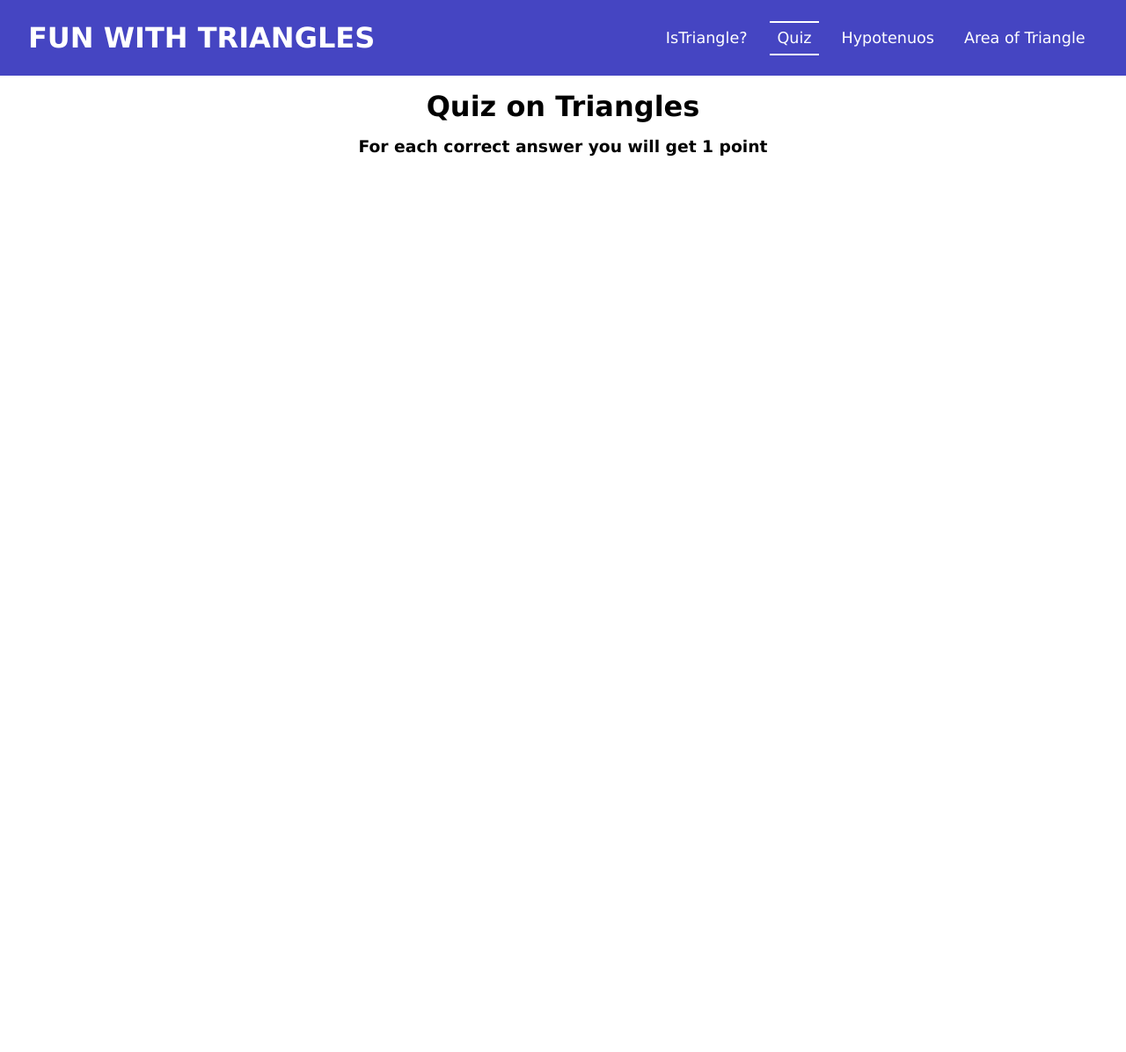
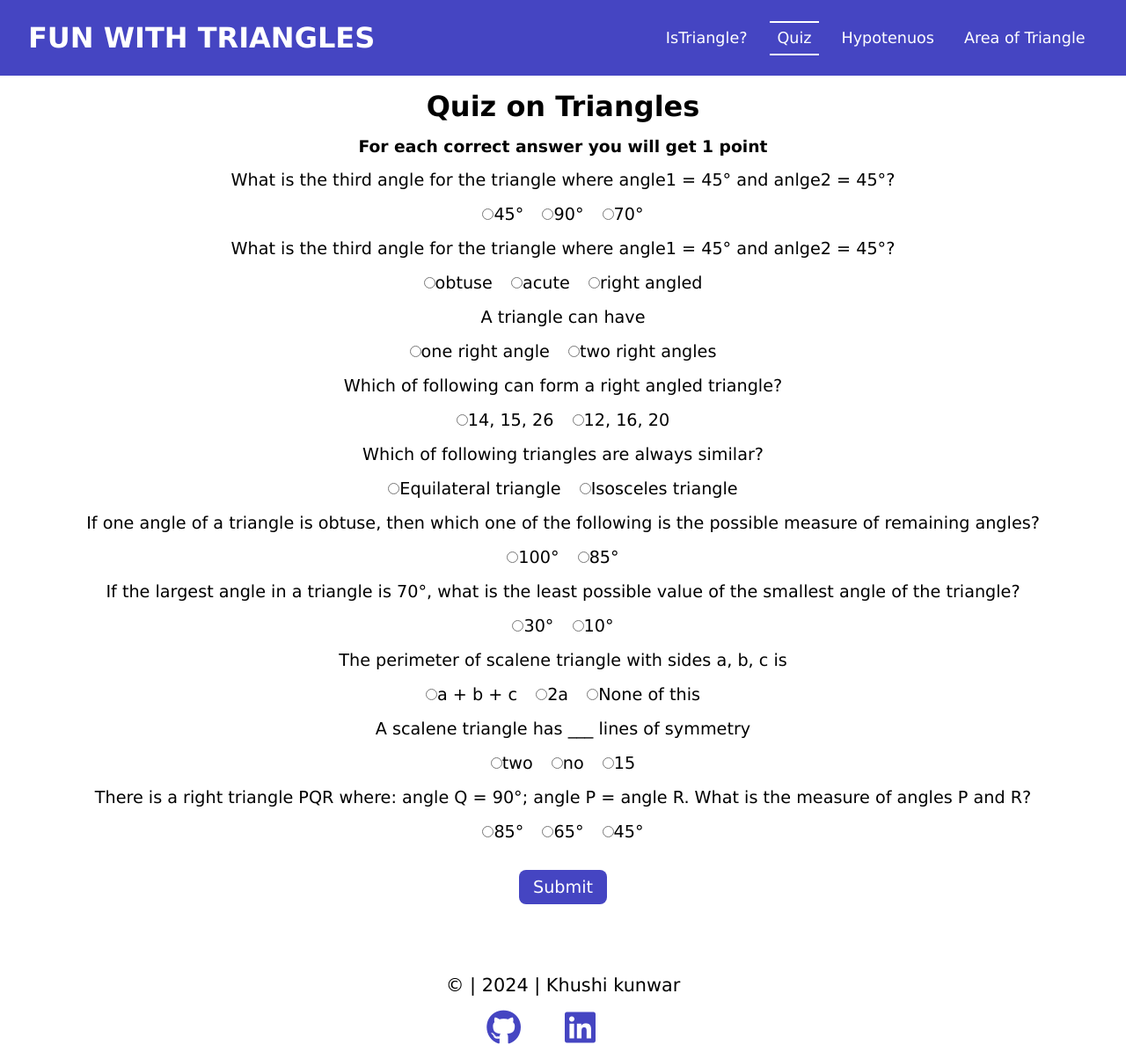
Before and after one commit to khushistar/Triangle-app, a plain HTML site: page Pages/angle-quiz.html in a window 1280 px wide. Shown: the whole page at 88% size. Before the commit the page ends 800 px from the top, so only its background shows below. Drawn offline with Linux system fonts and the light colour scheme.

Commit message:
Update index.html and angle-quiz.html

```diff
--- a/Pages/angle-quiz.html
+++ b/Pages/angle-quiz.html
@@ -1,11 +1,16 @@
 <!DOCTYPE html>
 <html lang="en">
+
 <head>
     <meta charset="UTF-8">
     <meta name="viewport" content="width=device-width, initial-scale=1.0">
     <link rel="stylesheet" href="../style.css">
+    <link rel="stylesheet" href="https://cdnjs.cloudflare.com/ajax/libs/font-awesome/6.4.2/css/all.min.css"
+        integrity="sha512-z3gLpd7yknf1YoNbCzqRKc4qyor8gaKU1qmn+CShxbuBusANI9QpRohGBreCFkKxLhei6S9CQXFEbbKuqLg0DA=="
+        crossorigin="anonymous" referrerpolicy="no-referrer" />
     <title>Triangle-Quiz</title>
 </head>
+
 <body>
     <header>
         <h1 class="heading">FUN WITH TRIANGLES</h1>
@@ -21,6 +26,80 @@
             <h1 class="main-heading">Quiz on Triangles</h1>
             <h3 class="sub-heading">For each correct answer you will get 1 point</h3>
         </div>
+        <form>
+            <div class="containers">
+                <p class="questions">What is the third angle for the triangle where angle1 = 45° and anlge2 = 45°?</p>
+                <label for="anlge1"><input type="radio" name="question1" value="45°">45°</label>
+                <label for="anlge1"><input type="radio" name="question1" value="90°">90°</label>
+                <label for="anlge1"><input type="radio" name="question1" value="70°">70°</label>
+            </div>
+            <div class="containers">
+                <p class="questions">What is the third angle for the triangle where angle1 = 45° and anlge2 = 45°?</p>
+                <label for="anlge1"><input type="radio" name="question2" value="obtuse">obtuse</label>
+                <label for="anlge1"><input type="radio" name="question2" value="acute">acute</label>
+                <label for="anlge1"><input type="radio" name="question2" value="right angled">right angled</label>
+            </div>
+            <div class="containers">
+                <p class="questions">A triangle can have</p>
+                <label for="anlge1"><input type="radio" name="question3" value="one right angle">one right angle</label>
+                <label for="anlge1"><input type="radio" name="question3" value="two right angles">two right
+                    angles</label>
+            </div>
+            <div class="containers">
+                <p class="questions">Which of following can form a right angled triangle?</p>
+                <label for="anlge1"><input type="radio" name="question4" value="14, 15, 26">14, 15, 26</label>
+                <label for="anlge1"><input type="radio" name="question4" value="12, 16, 20">12, 16, 20</label>
+            </div>
+            <div class="containers">
+                <p class="questions">Which of following triangles are always similar?</p>
+                <label for="anlge1"><input type="radio" name="question5" value="Equilateral triangle">Equilateral
+                    triangle</label>
+                <label for="anlge1"><input type="radio" name="question5" value="Isosceles triangle">Isosceles
+                    triangle</label>
+            </div>
+            <div class="containers">
+                <p class="questions">If one angle of a triangle is obtuse, then which one of the following is the
+                    possible measure of remaining angles?</p>
+                <label for="anlge1"><input type="radio" name="question6" value="100°">100°</label>
+                <label for="anlge1"><input type="radio" name="question6" value="85°">85°</label>
+            </div>
+            <div class="containers">
+                <p class="questions">If the largest angle in a triangle is 70°, what is the least possible value of the
+                    smallest angle of the triangle?</p>
+                <label for="anlge1"><input type="radio" name="question7" value="30°">30°</label>
+                <label for="anlge1"><input type="radio" name="question7" value="10°">10°</label>
+            </div>
+            <div class="containers">
+                <p class="questions">The perimeter of scalene triangle with sides a, b, c is</p>
+                <label for="anlge1"><input type="radio" name="question8" value="a+b+c">a + b + c</label>
+                <label for="anlge1"><input type="radio" name="question8" value="2a">2a</label>
+                <label for="anlge1"><input type="radio" name="question8" value="None of this">None of this</label>
+            </div>
+            <div class="containers">
+                <p class="questions">A scalene triangle has ___ lines of symmetry</p>
+                <label for="anlge1"><input type="radio" name="question9" value="two">two</label>
+                <label for="anlge1"><input type="radio" name="question9" value="no">no</label>
+                <label for="anlge1"><input type="radio" name="question9" value="15">15</label>
+            </div>
+            <div class="containers">
+                <p class="questions">There is a right triangle PQR where: angle Q = 90°; angle P = angle R. What is the
+                    measure of angles P and R?</p>
+                <label for="anlge1"><input type="radio" name="question10" value="85°">85°</label>
+                <label for="anlge1"><input type="radio" name="question10" value="65°">65°</label>
+                <label for="anlge1"><input type="radio" name="question10" value="45°">45°</label>
+            </div>
+        </form>
+        <button type="submit" id="submit">Submit</button>
+        <h2 id="output"></h2>
     </main>
+    <footer>
+        <p class="copyright">© | 2024 | Khushi kunwar</p>
+        <ul class="social-links">
+            <li class="link"><a href=""><i class="fa-brands fa-github"></i></a></li>
+            <li class="link"><a href=""><i class="fa-brands fa-linkedin"></i></a></li>
+            <li class="link"><a href=""><i class="fa-brands fa-square-x-twitter"></i></a></li>
+        </ul>
+    </footer>
 </body>
+
 </html>
--- a/style.css
+++ b/style.css
@@ -44,20 +44,20 @@ a {
     color: var(--white);
 }
 
-footer{
+footer {
     text-align: center;
 }
 
-.copyright{
+.copyright {
     font-size: 1.3rem;
     margin-bottom: 0.5rem;
 }
 
-li a{
+li a {
     display: inline;
 }
 
-li a i{
+li a i {
     margin: 0.5rem;
     font-size: 2.5rem;
     color: var(--primary-color);
@@ -65,22 +65,22 @@ li a i{
 
 /* --------------index---------- */
 
-main{
+main {
     text-align: center;
 }
 
-.main-heading{
+.main-heading {
     margin: 1rem;
 }
 
-.container label{
+.container label {
     font-size: 1.5rem;
     margin: 0.5rem;
     display: block;
     color: var(--primary-color);
 }
 
-.container input{
+.container input {
     font-size: 1.2rem;
     margin: 1rem;
     width: 15%;
@@ -89,7 +89,7 @@ main{
     border: 2px solid var(--primary-color);
 }
 
-button{
+button {
     padding: 0.5rem 1rem;
     font-size: 1.2rem;
     border-radius: 0.5rem;
@@ -100,3 +100,22 @@ button{
     display: block;
     margin: 1.3rem auto 5rem;
 }
+
+/* ---------------quiz--------------- */
+form {
+    margin-bottom: 2rem;
+}
+
+.containers {
+    margin-top: 1rem;
+}
+
+.containers label {
+    font-size: larger;
+    margin: 0 0.5rem
+}
+
+.questions {
+    font-size: 1.2rem;
+    margin: 1rem;
+}
```
